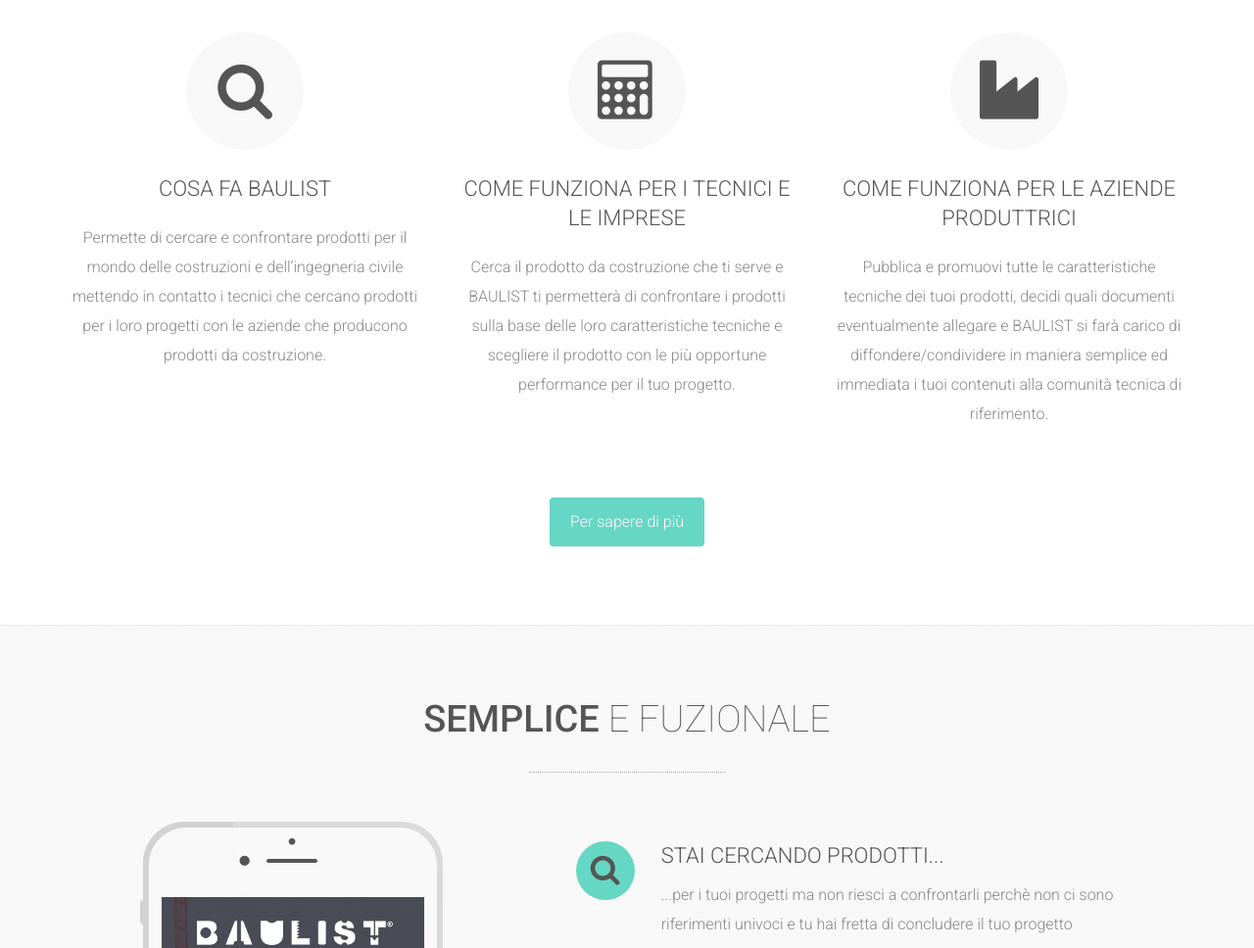
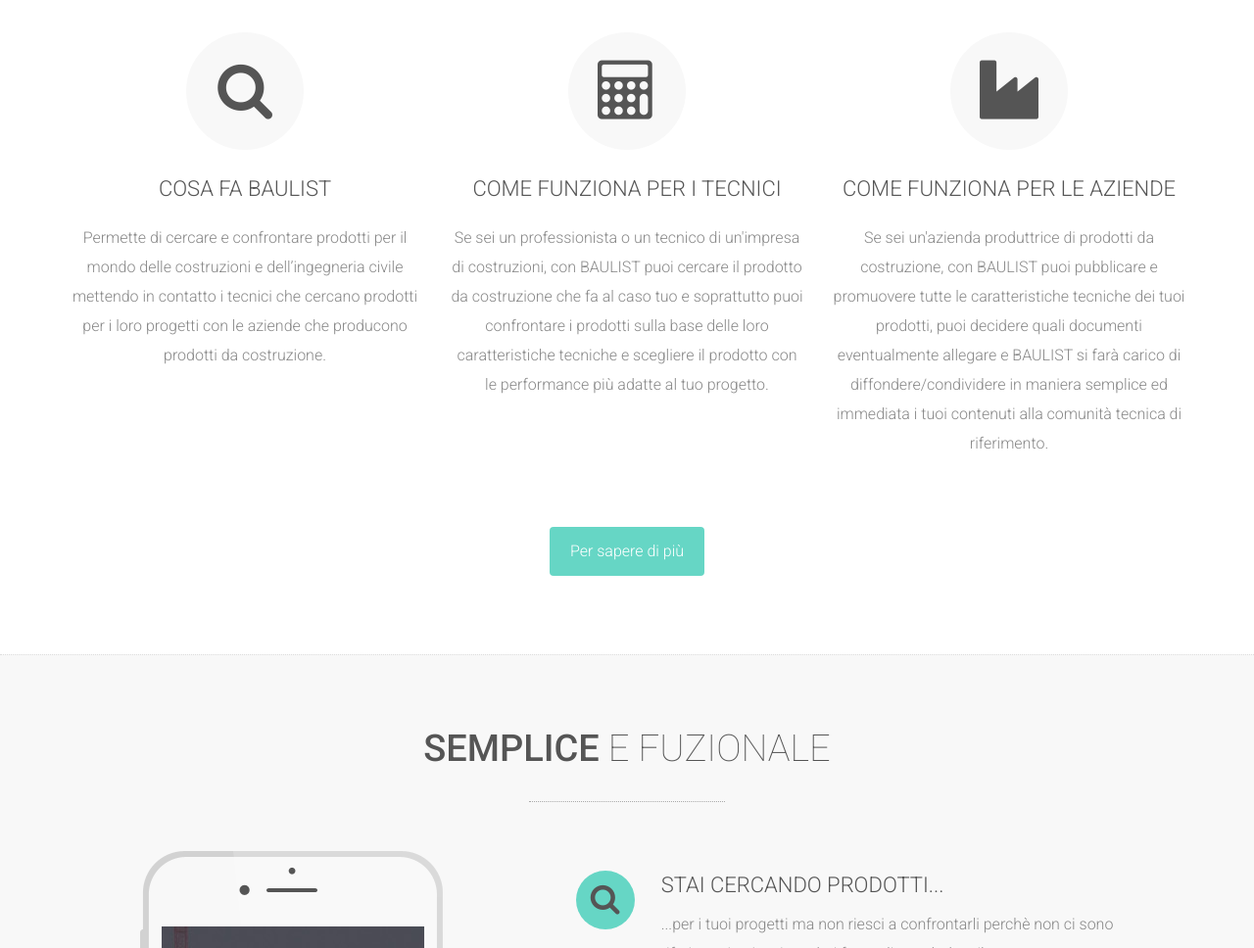
Before and after one commit to andreadanzi/baulist_html, a plain HTML site: page index.html in a window 1280 px wide. Shown: the part 1102-2070 px from the top of the page at 98% size. Drawn offline with nearby package versions, Linux system fonts and the light colour scheme.

Commit message:
Ultime modifiche prima della pubblicazione

```diff
--- a/index.html
+++ b/index.html
@@ -115,22 +115,21 @@
 	                    <h3>Cosa fa Baulist</h3>
 	                    <p>
                             Permette di cercare e confrontare prodotti per il mondo delle costruzioni e dell’ingegneria civile mettendo in contatto i tecnici che cercano prodotti per i loro progetti con le aziende che producono prodotti da costruzione.
-
                          </p>
                     </div>
                     <div class="col-sm-4 features-box wow fadeInDown"   >
 	                	<div class="features-box-icon">
 	                		<i class="fa fa-calculator"></i>
 	                	</div>
-	                    <h3>Come funziona per i Tecnici e le Imprese</h3>
-	                    <p>Cerca il prodotto da costruzione che ti serve e BAULIST ti permetterà di confrontare i prodotti sulla base delle loro caratteristiche tecniche e scegliere il prodotto con le più opportune performance per il tuo progetto.</p>
+	                    <h3>Come funziona per i Tecnici</h3>
+	                    <p>Se sei un professionista o un tecnico di un'impresa di costruzioni, con BAULIST puoi cercare il prodotto da costruzione che fa al caso tuo e soprattutto puoi confrontare i prodotti sulla base delle loro caratteristiche tecniche e scegliere il prodotto con le performance più adatte al tuo progetto.</p>
                     </div>
                     <div class="col-sm-4 features-box wow fadeInUp">
 	                	<div class="features-box-icon">
 	                		<i class="fa fa-industry"></i>
 	                	</div>
-	                    <h3>Come funziona per le Aziende Produttrici</h3>
-	                    <p>Pubblica e promuovi tutte le caratteristiche tecniche dei tuoi prodotti, decidi quali documenti eventualmente allegare e BAULIST si farà carico di diffondere/condividere in maniera semplice ed immediata i tuoi contenuti alla comunità tecnica di riferimento.</p>
+	                    <h3>Come funziona per le Aziende</h3>
+	                    <p>Se sei un'azienda produttrice di prodotti da costruzione, con BAULIST puoi pubblicare e promuovere tutte le caratteristiche tecniche dei tuoi prodotti, puoi decidere quali documenti eventualmente allegare e BAULIST si farà carico di diffondere/condividere in maniera semplice ed immediata i tuoi contenuti alla comunità tecnica di riferimento.</p>
                     </div>
 	            </div>
 	            <div class="row">
```
